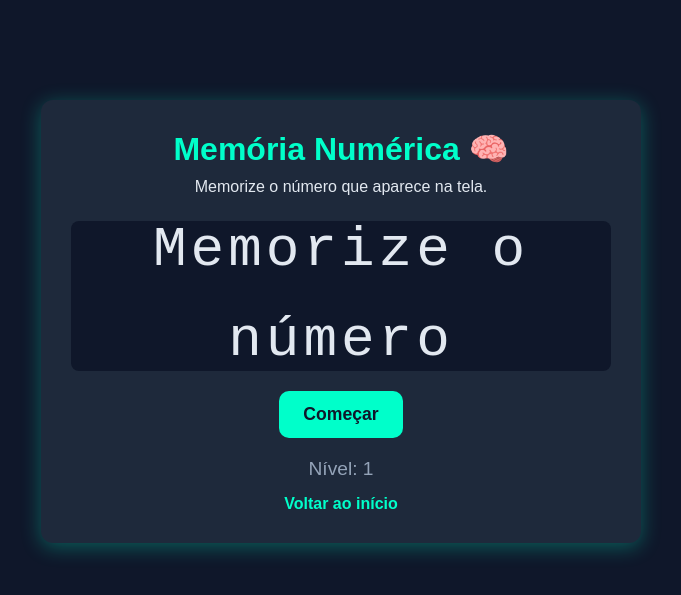
After one commit to johann0301/MindStudio, a Flask app: page /number-memory in a window 1280 px wide. The commit adds this page. Shown: the top 595 px of the page, without its empty margins (299-980 px from the left). Run offline with Flask 3, Linux system fonts and the light colour scheme.

Commit message:
adicionando number memory

```diff
--- a/app.py
+++ b/app.py
@@ -18,6 +18,9 @@
 @app.route('/aim-trainer')
 def aim_trainer():
     return render_template('aim_trainer.html')
+@app.route('/number-memory')
+def number_memory():
+    return render_template('number_memory.html')
 
 # 3. Bloco para rodar o servidor quando você executa "python app.py"
 if __name__ == '__main__':
--- /dev/null
+++ b/static/js/number_memory.js
@@ -0,0 +1,125 @@
+// --- 1. Selecionar Elementos do HTML ---
+const numberDisplay = document.getElementById('numberDisplay');
+const inputArea = document.getElementById('inputArea');
+const numberInput = document.getElementById('numberInput');
+const startBtn = document.getElementById('startBtn');
+const submitBtn = document.getElementById('submitBtn');
+const levelDisplay = document.getElementById('levelDisplay');
+const statusDisplay = document.getElementById('statusDisplay');
+
+// --- 2. Variáveis do Jogo ---
+let level = 1;
+let currentNumber = "";
+let gameState = "start"; // Estados: start, showing, input, gameover
+let showTime = 1500; // 1.5 segundos para mostrar o primeiro número
+
+// --- 3. Funções do Jogo ---
+
+// Gera um número aleatório com o tamanho do nível
+function generateNumber(length) {
+    let result = '';
+    const characters = '0123456789';
+    for (let i = 0; i < length; i++) {
+        result += characters.charAt(Math.floor(Math.random() * characters.length));
+    }
+    return result;
+}
+
+// Atualiza a UI com base no estado do jogo
+function setGameState(state) {
+    gameState = state;
+    if (state === "start" || state === "gameover") {
+        startBtn.style.display = "inline-block"; // Mostra botão de iniciar
+        submitBtn.style.display = "none"; // Esconde botão de enviar
+        inputArea.style.display = "none"; // Esconde área de input
+        numberDisplay.style.color = "#e2e8f0"; // Garante cor normal
+    } else if (state === "showing") {
+        startBtn.style.display = "none";
+        submitBtn.style.display = "none";
+        inputArea.style.display = "none";
+        numberDisplay.style.color = "#e2e8f0"; // Cor normal
+        numberDisplay.classList.remove("fading"); // Remove fade
+    } else if (state === "input") {
+        startBtn.style.display = "none";
+        submitBtn.style.display = "inline-block"; // Mostra botão de enviar
+        inputArea.style.display = "block"; // Mostra área de input
+        numberInput.value = ""; // Limpa input
+        numberInput.focus(); // Foca no input
+    }
+}
+
+// Inicia o próximo nível
+function nextLevel() {
+    statusDisplay.textContent = ""; // Limpa status
+    levelDisplay.textContent = level;
+    currentNumber = generateNumber(level);
+
+    setGameState("showing");
+    numberDisplay.textContent = currentNumber;
+
+    // Tempo para memorizar (aumenta 500ms a cada nível)
+    const timeToMemorize = showTime + (level - 1) * 500;
+
+    // 1. Animação de "fade out" (começa um pouco antes do fim)
+    setTimeout(() => {
+        numberDisplay.classList.add("fading");
+    }, timeToMemorize - 500);
+
+    // 2. Transição para o estado de input
+    setTimeout(() => {
+        setGameState("input");
+        numberDisplay.textContent = "Qual era o número?";
+        numberDisplay.classList.remove("fading"); // Reseta p/ próxima
+    }, timeToMemorize);
+}
+
+// Inicia o jogo
+function startGame() {
+    level = 1;
+    nextLevel();
+}
+
+// Verifica a resposta do usuário
+function checkAnswer() {
+    if (gameState !== "input") return;
+
+    const userAnswer = numberInput.value;
+    if (userAnswer === currentNumber) {
+        // Acertou!
+        level++;
+        statusDisplay.textContent = "Correto! Próximo nível...";
+        statusDisplay.style.color = "#00ffca";
+
+        // Espera um pouco antes de ir para o próximo nível
+        setTimeout(nextLevel, 1000);
+    } else {
+        // Errou!
+        gameOver();
+    }
+}
+
+// Fim de jogo
+function gameOver() {
+    setGameState("gameover");
+    statusDisplay.textContent = "Errado! Fim de jogo.";
+    statusDisplay.style.color = "#ff0033";
+    numberDisplay.textContent = `Nível: ${level}`;
+    startBtn.textContent = "Tentar Novamente";
+}
+
+
+// --- 4. Adicionar Event Listeners ---
+startBtn.addEventListener('click', startGame);
+submitBtn.addEventListener('click', checkAnswer);
+
+// Permite que o usuário pressione "Enter" para enviar
+numberInput.addEventListener('keypress', function(e) {
+    if (e.key === 'Enter') {
+        checkAnswer();
+    }
+});
+
+// --- 5. Iniciar o Jogo ---
+// Define o estado inicial da UI
+setGameState("start");
+numberDisplay.textContent = "Memorize o número";
--- /dev/null
+++ b/templates/number_memory.html
@@ -0,0 +1,138 @@
+<!DOCTYPE html>
+<html lang="pt-br">
+<head>
+<meta charset="UTF-8">
+<meta name="viewport" content="width=device-width, initial-scale=1.0">
+<title>Memória Numérica | Mind Studio</title>
+<link rel="stylesheet" href="{{ url_for('static', filename='css/style.css') }}">
+<style>
+    body {
+        background-color: #0f172a;
+        color: #e2e8f0;
+        font-family: 'Poppins', sans-serif;
+        text-align: center;
+        padding-top: 100px;
+        overflow: hidden;
+    }
+
+    .memory-container {
+        max-width: 600px;
+        margin: auto;
+        background-color: #1e293b;
+        padding: 30px;
+        border-radius: 12px;
+        box-shadow: 0 4px 20px rgba(0, 255, 202, 0.3);
+        min-height: 400px; /* Altura mínima para o conteúdo */
+    }
+
+    h1 {
+        color: #00ffca;
+        margin-bottom: 10px;
+    }
+
+    /* Onde o número ou as mensagens aparecem */
+    .number-display {
+        background-color: #0f172a;
+        padding: 40px 20px;
+        border-radius: 8px;
+        font-size: 3.5rem; /* Fonte grande para o número */
+        margin-top: 25px;
+        line-height: 1.6;
+        height: 150px; /* Altura fixa */
+        display: flex;
+        justify-content: center;
+        align-items: center;
+        font-family: 'Courier New', Courier, monospace;
+        letter-spacing: 4px;
+        color: #e2e8f0; /* Cor padrão */
+    }
+
+    /* Classe para a animação de "fade out" */
+    .number-display.fading {
+        color: #0f172a; /* Cor some (mesma do fundo) */
+        transition: color 0.5s ease-out;
+    }
+
+    /* Onde o usuário digita a resposta */
+    .input-area {
+        margin-top: 20px;
+    }
+
+    #numberInput {
+        width: 100%;
+        background-color: #0f172a;
+        border: 2px solid #94a3b8;
+        border-radius: 8px;
+        padding: 15px;
+        font-size: 1.5rem;
+        color: #e2e8f0;
+        font-family: 'Courier New', Courier, monospace;
+        text-align: center;
+    }
+    #numberInput:focus {
+        outline: none;
+        border-color: #00ffca;
+        box-shadow: 0 0 10px #00ffca55;
+    }
+
+    /* Botões */
+    .btn-game {
+        margin-top: 20px;
+        background-color: #00ffca;
+        color: #0f172a;
+        border: none;
+        padding: 0.8rem 1.5rem;
+        border-radius: 10px;
+        font-weight: 600;
+        cursor: pointer;
+        transition: 0.3s;
+        font-size: 1.1rem;
+    }
+    .btn-game:hover { background-color: #00caa7; }
+
+    /* Painel de estatísticas */
+    .hud {
+        margin-top: 20px;
+        font-size: 1.2rem; /* Um pouco maior */
+        color: #94a3b8;
+    }
+
+    /* Link para voltar */
+    a {
+        display: inline-block;
+        margin-top: 15px;
+        color: #00ffca;
+        text-decoration: none;
+        font-weight: 600;
+    }
+    a:hover { color: #0ff; }
+</style>
+</head>
+<body>
+<div class="memory-container">
+    <h1>Memória Numérica 🧠</h1>
+    <p>Memorize o número que aparece na tela.</p>
+
+    <!-- Onde o número aparece -->
+    <div class="number-display" id="numberDisplay"></div>
+
+    <!-- Onde o usuário digita -->
+    <div class="input-area" id="inputArea">
+        <input type="text" id="numberInput" placeholder="Qual era o número?">
+    </div>
+
+    <!-- Botões de controle -->
+    <button id="startBtn" class="btn-game">Começar</button>
+    <button id="submitBtn" class="btn-game">Enviar</button>
+
+    <div class="hud">
+        <p>Nível: <span id="levelDisplay">1</span></p>
+        <p id="statusDisplay"></p> <!-- Para mensagens de erro/acerto -->
+    </div>
+
+    <a href="/">Voltar ao início</a>
+</div>
+
+<script src="{{ url_for('static', filename='js/number_memory.js') }}"></script>
+</body>
+</html>
```
Also changed, not shown: templates/index.html (+7 -0 lines).
